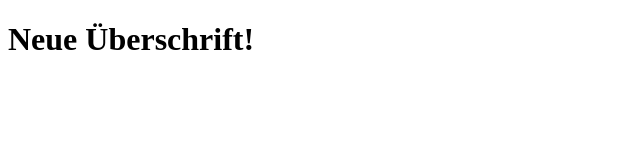
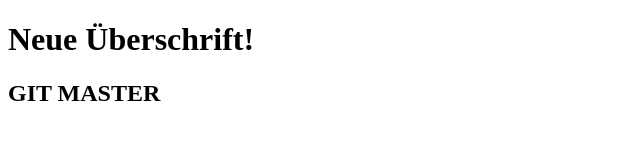
Before and after one commit to ancollet/udemy_locweb, a plain HTML site: page index.html in a window 1280 px wide. Shown: the whole page, without its empty margins (0-640 px from the left). Drawn offline with Linux system fonts and the light colour scheme.

Commit message:
master commit

```diff
--- a/index.html
+++ b/index.html
@@ -2,5 +2,6 @@
 <html>
   <body>
     <h1>Neue Überschrift!</h1>
+    <h2>GIT MASTER</h2>
   </body>
 </html>
```
